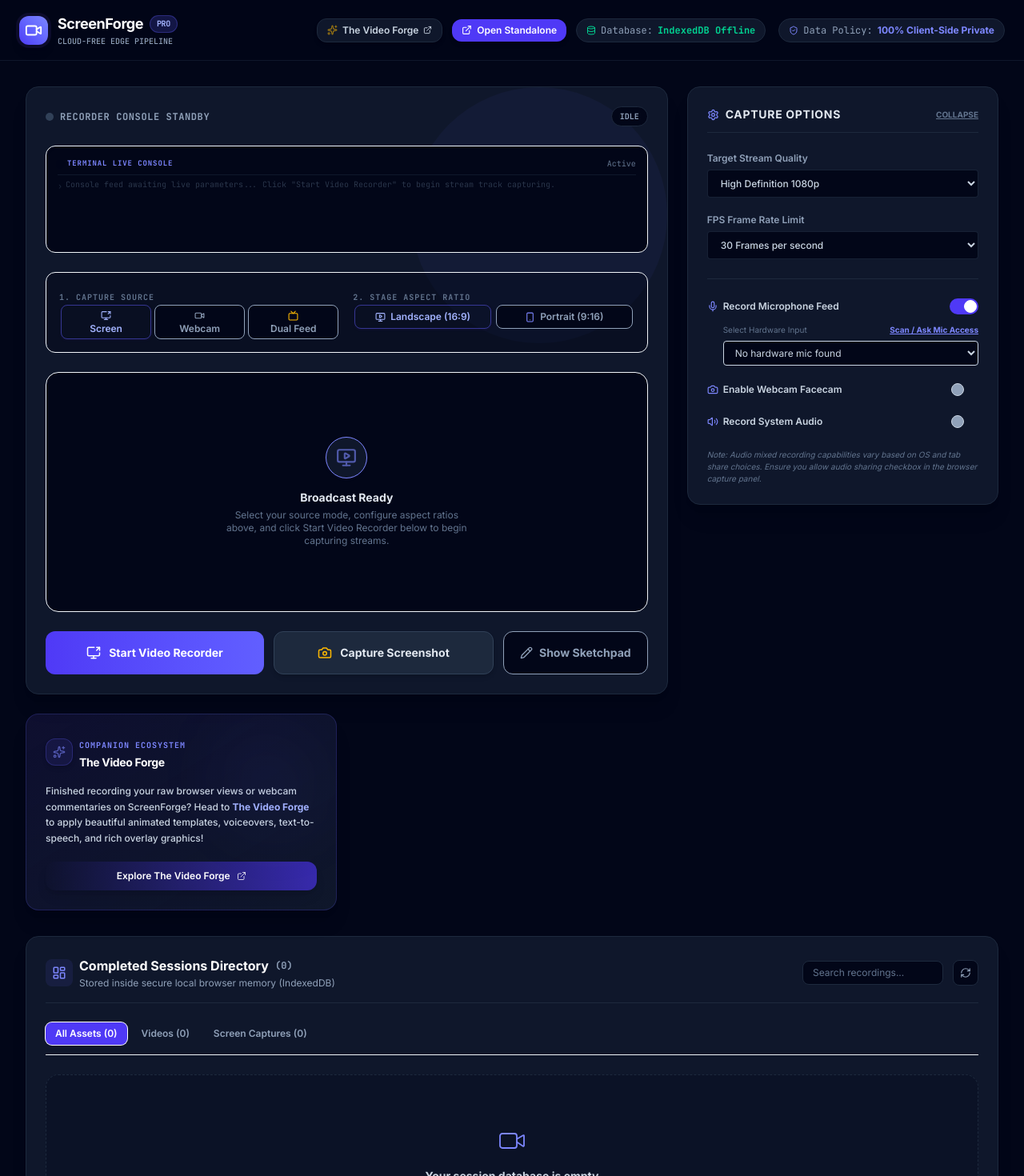
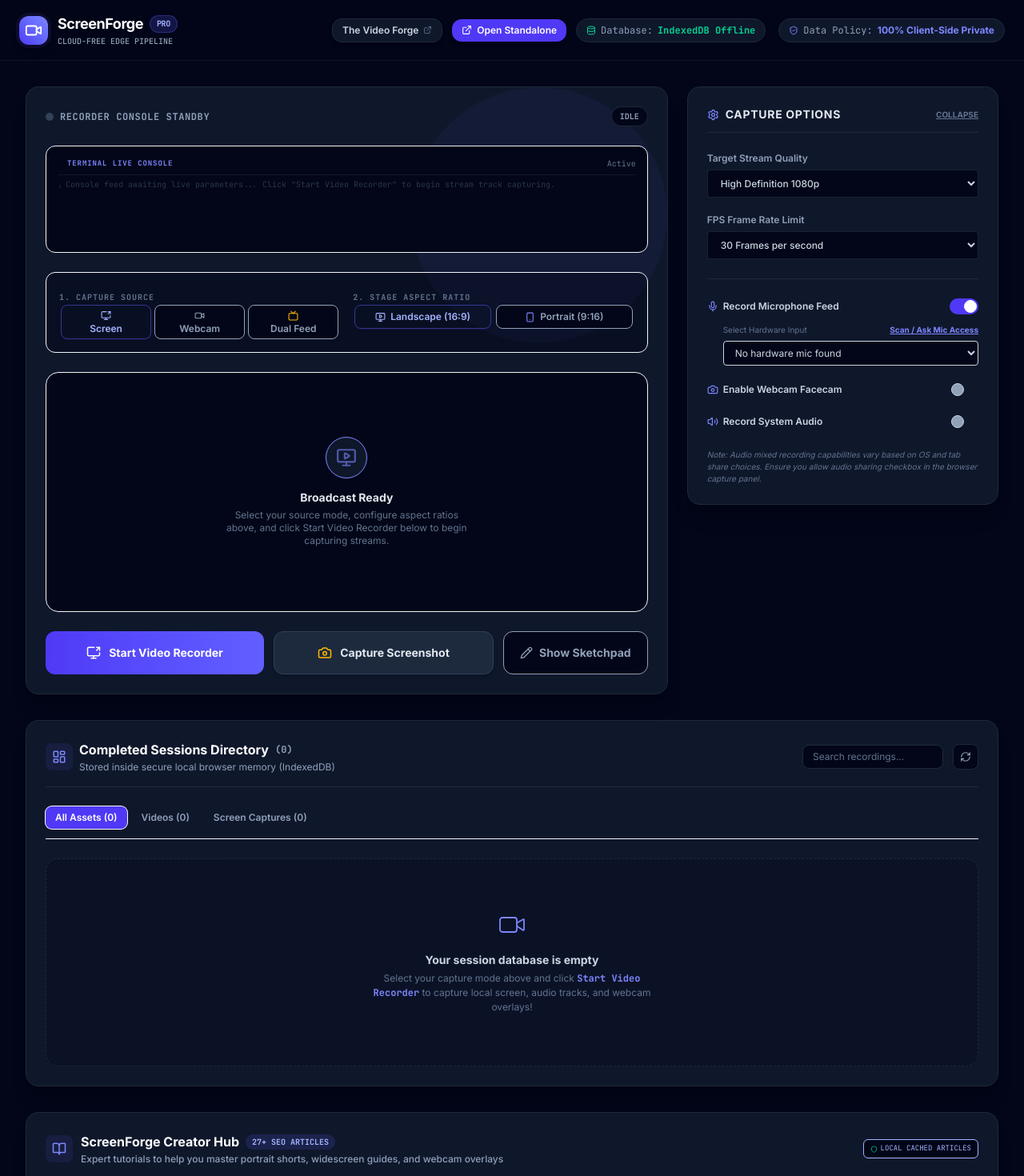
Before and after one commit to SMSNYDER81/ScreenForge, a React (Vite) app: page / in a window 1280 px wide. Shown: the top 1470 px of the page at 80% size. Built offline with nearby package versions, Linux system fonts and the light colour scheme.

Commit message:
refactor: remove promotional ecosystem integration
Clean up the UI by removing promotional cards and links to "The Video Forge" sister site from the application sidebar and editor view.

```diff
--- a/src/App.tsx
+++ b/src/App.tsx
@@ -795,11 +795,10 @@
             target="_blank"
             rel="noopener noreferrer"
             className="flex items-center gap-1.5 px-3 py-1.5 rounded-xl bg-slate-900 hover:bg-slate-850 border border-slate-800 hover:border-indigo-500/30 transition-all text-slate-300 hover:text-white font-medium shadow-md active:scale-95"
-            title="Visit our companion site, The Video Forge, for premium video campaigns and templates"
+            title="Visit our companion site, The Video Forge"
           >
-            <Sparkles size={13} className="text-amber-400 animate-pulse" />
             <span className="font-sans font-semibold">The Video Forge</span>
-            <ExternalLink size={11} className="text-slate-550" />
+            <ExternalLink size={11} className="text-slate-500" />
           </a>
 
           <a
@@ -1441,39 +1440,6 @@
             )}
           </div>
 
-          {/* SISTER-SITE ECOSYSTEM INTEGRATION CARD */}
-          <div className="bg-gradient-to-br from-indigo-950/45 to-slate-900 border border-indigo-500/20 p-6 rounded-2xl shadow-xl flex flex-col gap-4 relative overflow-hidden group hover:border-indigo-500/35 transition-all duration-300">
-            {/* Soft decorative background glow */}
-            <div className="absolute top-0 right-0 w-36 h-36 bg-gradient-to-tr from-indigo-500/10 to-transparent blur-2xl rounded-full pointer-events-none group-hover:scale-110 transition-transform duration-500" />
-
-            <div className="flex items-center gap-2">
-              <div className="p-2 rounded-xl bg-indigo-500/10 text-indigo-400 border border-indigo-500/25 shadow-md">
-                <Sparkles size={16} className="text-amber-450 animate-pulse" />
-              </div>
-              <div>
-                <span className="text-[10px] font-mono font-bold text-indigo-400 uppercase tracking-widest leading-none">Companion Ecosystem</span>
-                <h4 className="text-sm font-bold text-white tracking-tight flex items-center gap-1.5 mt-0.5">
-                  The Video Forge
-                </h4>
-              </div>
-            </div>
-
-            <p className="text-xs text-slate-300 leading-relaxed font-medium">
-              Finished recording your raw browser views or webcam commentaries on ScreenForge?
-              Head to <strong className="text-indigo-300 font-bold hover:underline"><a href="https://thevideoforge.com/" target="_blank" rel="noopener noreferrer">The Video Forge</a></strong> to apply beautiful animated templates, voiceovers, text-to-speech, and rich overlay graphics!
-            </p>
-
-            <a
-              href="https://thevideoforge.com/"
-              target="_blank"
-              rel="noopener noreferrer"
-              className="mt-1 w-full py-2.5 px-4 bg-gradient-to-r from-indigo-650 to-indigo-800 hover:from-indigo-550 hover:to-indigo-750 text-white font-semibold text-xs rounded-xl shadow-lg hover:shadow-indigo-500/10 transition-all active:scale-98 flex items-center justify-center gap-2"
-            >
-              <span>Explore The Video Forge</span>
-              <ExternalLink size={12} className="opacity-80" />
-            </a>
-          </div>
-
         </div>
 
         {/* BRIGHT DRAWING BOARD SECTION */}
--- a/src/components/VideoEditor.tsx
+++ b/src/components/VideoEditor.tsx
@@ -411,8 +411,7 @@
           </div>
 
           {/* Action trigger download */}
-          <div className="border-t border-slate-800/80 pt-3 flex flex-col gap-3">
-            <div>
+          <div className="border-t border-slate-800/80 pt-3">
             <button
               id="editor-download-raw-btn"
               onClick={triggerDownload}
@@ -425,25 +424,6 @@
             </p>
           </div>
 
-            <div className="relative mt-2 border border-slate-800/80 bg-slate-950/40 rounded-xl p-3 border-dashed hover:border-indigo-500/30 transition-all">
-              <span className="text-[10px] font-bold text-slate-400 uppercase tracking-wider flex items-center gap-1.5 mb-1.5">
-                <Sparkles size={11} className="text-amber-450 animate-pulse" /> Producer Sibling Site
-              </span>
-              <p className="text-[10px] text-slate-400 leading-relaxed mb-3 font-medium">
-                Want to publish professional video campaigns? Take this recording to <strong className="text-indigo-300">The Video Forge</strong> to apply high-fidelity cloud themes and cinematic templates.
-              </p>
-              <a
-                href="https://thevideoforge.com/"
-                target="_blank"
-                rel="noopener noreferrer"
-                className="w-full py-2 px-3 rounded-lg bg-slate-900 border border-slate-800 hover:bg-slate-850 hover:text-white text-[11px] font-semibold transition-all flex items-center justify-center gap-1.5"
-              >
-                <span>Produce on The Video Forge</span>
-                <ExternalLink size={11} className="text-indigo-400" />
-              </a>
-            </div>
-          </div>
-
         </div>
 
       </div>
```
Lines whose indentation alone changed are shown as unchanged.
